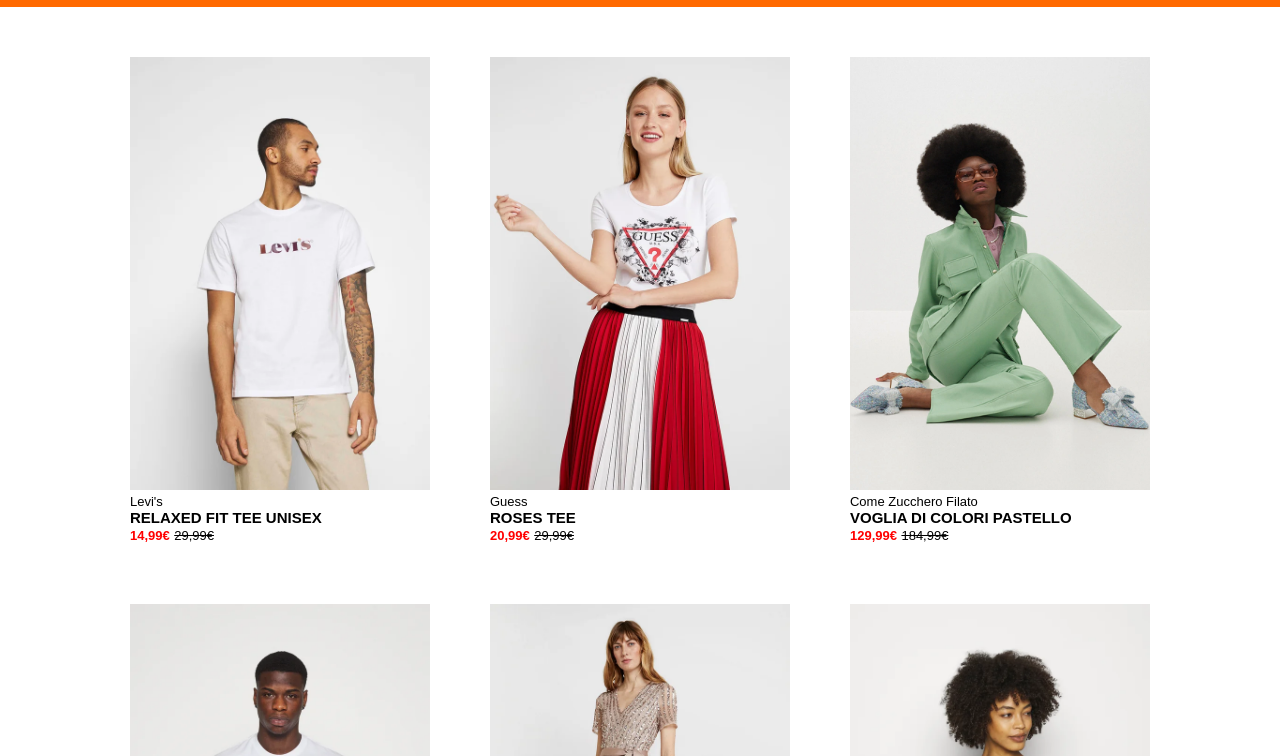
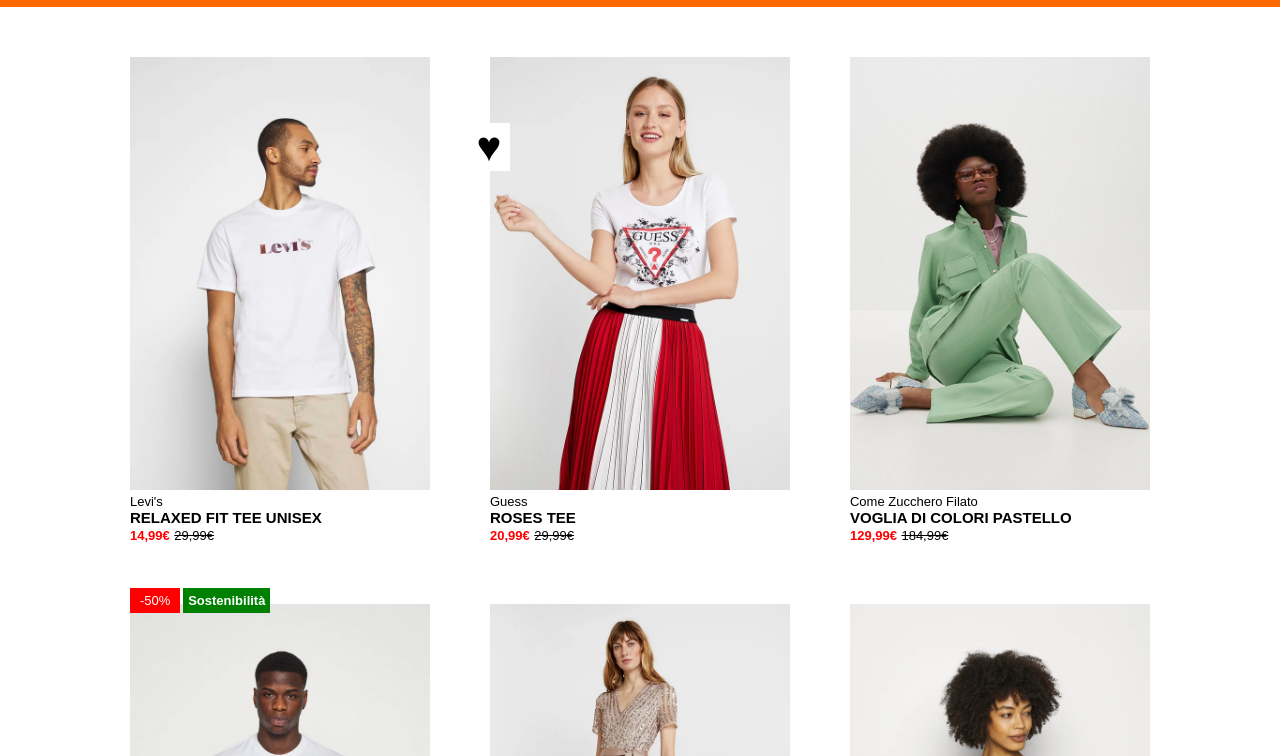
Before and after one commit to ErosEros/html-css-boolando, a plain HTML site: page index.html in a window 1280 px wide. Shown: the part 44-800 px from the top of the page. Drawn offline with Linux system fonts and the light colour scheme.

Commit message:
created heart + text card-1

```diff
--- a/css/style.css
+++ b/css/style.css
@@ -76,10 +76,41 @@ h1 {
 
 .card > p {
     font-size: 13px;
+    position: relative;
 }
 
 span {
     font-size: 13px;
+}
+
+.heart {
+    background-color: white;
+    width: 42px;
+    height: auto;
+    text-align: center;
+    position: absolute;
+    bottom: 585px;
+    left: 468px;
+    font-size: 42px;
+}
+
+.price {
+    background-color: red;
+    padding: 5px 10px;
+}
+
+.green {
+    background-color: green;
+    padding: 5px;
+}
+
+.price-green {
+    color: white;
+    font-size: 10px;
+    position: absolute;
+    bottom: 148px;
+
+
 }
 
 /* footer */
--- a/index.html
+++ b/index.html
@@ -35,6 +35,14 @@
                         <span class="red"><strong>14,99€</strong></span>
                         <span><s>29,99€</s></span>
                     </div>
+                    <div class="heart">
+                        &hearts;
+                    </div>
+                    <div class="price-green">
+                        <span class="price">-50%</span>
+                        <span class="green"><strong>Sostenibilità</strong></span>
+                    </div>
+
                 </div>
                 <div class="card">
                     <img src="./img/2.webp" alt="foto-1">
```
